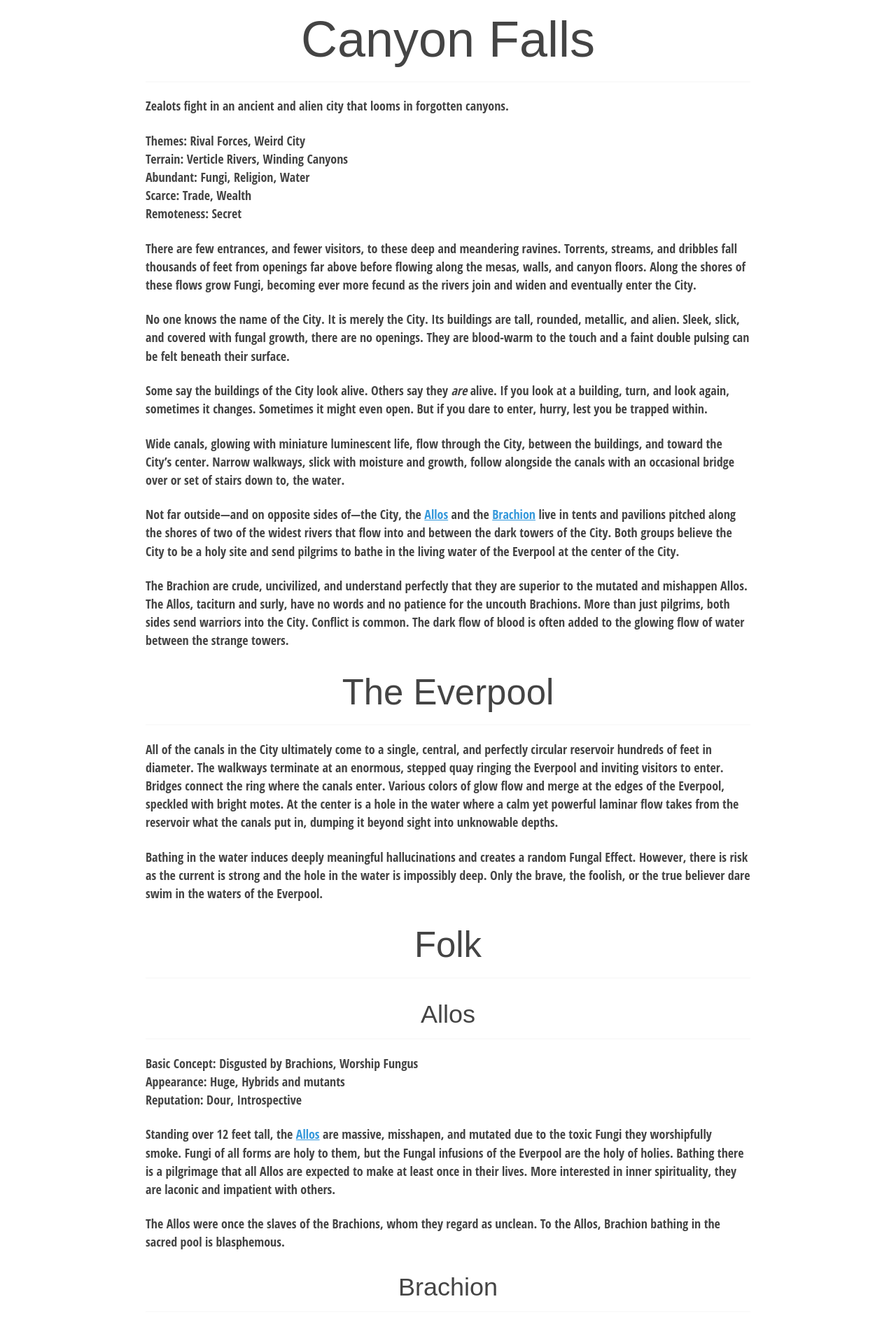
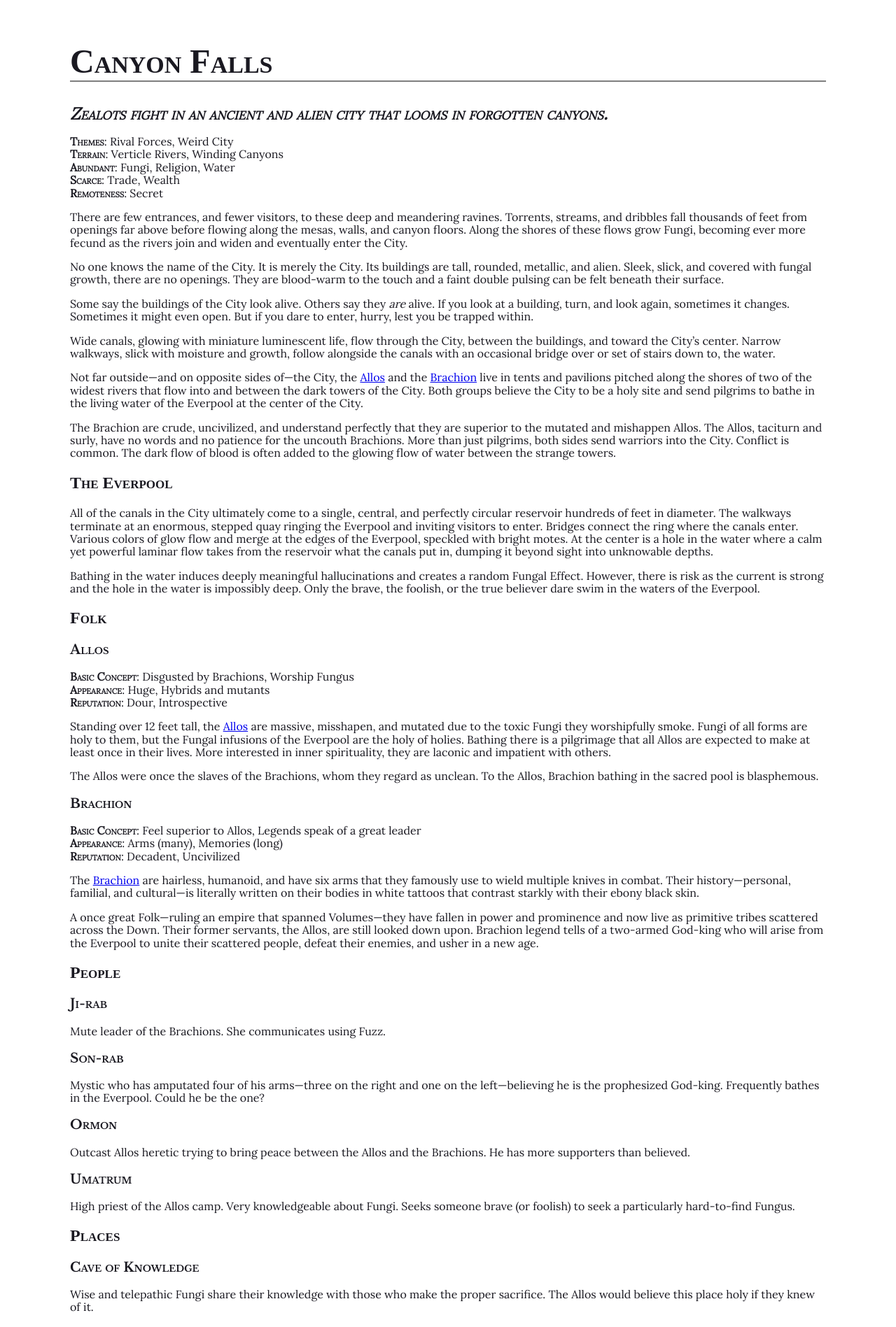
Before and after one commit to renaissance-guy/downcrawl, a Jekyll site: the page built from volumes/canyon-falls.md, in a window 1280 px wide. Shown: the top 1897 px of the page at 70% size. Built offline with Jekyll 4.4.1, drawn with Linux system fonts in a browser that asks for light colours; some web fonts are replaced.

Commit message:
make it pretty

```diff
--- a/css/site.css
+++ b/css/site.css
@@ -1,219 +1,40 @@
-@media print {
-  *,
-  *:before,
-  *:after {
-    background: transparent !important;
-    color: #000 !important;
-    box-shadow: none !important;
-    text-shadow: none !important;
-  }
+@import url('https://fonts.googleapis.com/css2?family=Libre+Baskerville:wght@700&family=Lora&display=swap');
+@import url('https://fonts.googleapis.com/css2?family=Inknut+Antiqua:wght@600&family=Libre+Baskerville:wght@700&family=Lora&display=swap');
+@import url('https://fonts.googleapis.com/css2?family=Libre+Baskerville:wght@700&display=swap');
 
-  a,
-  a:visited {
-    text-decoration: underline;
-  }
-
-  a[href]:after {
-    content: " (" attr(href) ")";
-  }
-
-  abbr[title]:after {
-    content: " (" attr(title) ")";
-  }
-
-  a[href^="#"]:after,
-  a[href^="javascript:"]:after {
-    content: "";
-  }
-
-  pre,
-  blockquote {
-    border: 1px solid #999;
-    page-break-inside: avoid;
-  }
-
-  thead {
-    display: table-header-group;
-  }
-
-  tr,
-  img {
-    page-break-inside: avoid;
-  }
-
-  img {
-    max-width: 100% !important;
-  }
-
-  p,
-  h2,
-  h3 {
-    orphans: 3;
-    widows: 3;
-  }
-
-  h2,
-  h3 {
-    page-break-after: avoid;
-  }
-}
-
-pre,
-code {
-  font-family: Menlo, Monaco, "Courier New", monospace;
-}
-
-pre {
-  padding: .5rem;
-  line-height: 1.25;
-  overflow-x: scroll;
-}
-
-a,
-a:visited {
-  color: #3498db;
-}
-
-a:hover,
-a:focus,
-a:active {
-  color: #2980b9;
-}
-
-.modest-no-decoration {
-  text-decoration: none;
-}
-
-html {
-  font-size: 12px;
-}
-
-@media screen and (min-width: 32rem) and (max-width: 48rem) {
-  html {
-    font-size: 15px;
-  }
-}
-
-@media screen and (min-width: 48rem) {
-  html {
-    font-size: 16px;
-  }
+* {
+  font-family: 'Lora', serif;
 }
 
 body {
-  line-height: 1.85;
+  background-color: #ffffff;
+  color: #1a1921;
+  margin: 60px auto;
+  width: 1080px;
 }
 
-p,
-.modest-p {
-  font-size: 1rem;
-  margin-bottom: 1.3rem;
+h1 {
+  font-family: 'Inknut Antiqua', serif;
+  font-variant: small-caps;
+  font-size: 3em;
+  border-bottom: 2px solid #7f7f7f;
 }
 
-h1,
-.modest-h1,
-h2,
-.modest-h2,
-h3,
-.modest-h3,
-h4,
-.modest-h4 {
-  margin: 1.414rem 0 .5rem;
-  font-weight: inherit;
-  line-height: 1.42;
+h2 {
+  font-family: 'Inknut Antiqua', serif;
+  font-variant: small-caps;
 }
 
-h1,
-.modest-h1 {
-  margin-top: 0;
-  font-size: 3.998rem;
+h3 {
+  font-family: 'Libre Baskerville', serif;
+  font-variant: small-caps;
 }
 
-h2,
-.modest-h2 {
-  font-size: 2.827rem;
+p strong:only-child {
+  font-size: 1.5em;
+  font-style: italic;
 }
 
-h3,
-.modest-h3 {
-  font-size: 1.999rem;
+p strong {
+  font-variant: small-caps;
 }
-
-h4,
-.modest-h4 {
-  font-size: 1.414rem;
-}
-
-h5,
-.modest-h5 {
-  font-size: 1.121rem;
-}
-
-h6,
-.modest-h6 {
-  font-size: .88rem;
-}
-
-small,
-.modest-small {
-  font-size: .707em;
-}
-
-/* https://github.com/mrmrs/fluidity */
-
-img,
-canvas,
-iframe,
-video,
-svg,
-select,
-textarea {
-  max-width: 100%;
-}
-
-@import url(http://fonts.googleapis.com/css?family=Open+Sans+Condensed:300,300italic,700);
-
-@import url(http://fonts.googleapis.com/css?family=Arimo:700,700italic);
-
-html {
-  font-size: 18px;
-  max-width: 100%;
-}
-
-body {
-  color: #444;
-  font-family: 'Open Sans Condensed', sans-serif;
-  font-weight: 300;
-  margin: 0 auto;
-  max-width: 48rem;
-  line-height: 1.45;
-  padding: .25rem;
-}
-
-h1,
-h2,
-h3,
-h4,
-h5,
-h6 {
-  font-family: Arimo, Helvetica, sans-serif;
-}
-
-h1,
-h2,
-h3 {
-  border-bottom: 2px solid #fafafa;
-  margin-bottom: 1.15rem;
-  padding-bottom: .5rem;
-  text-align: center;
-}
-
-blockquote {
-  border-left: 8px solid #fafafa;
-  padding: 1rem;
-}
-
-pre,
-code {
-  background-color: #fafafa;
-}
```
Also changed, not shown: index.md (+4 -4 lines).
